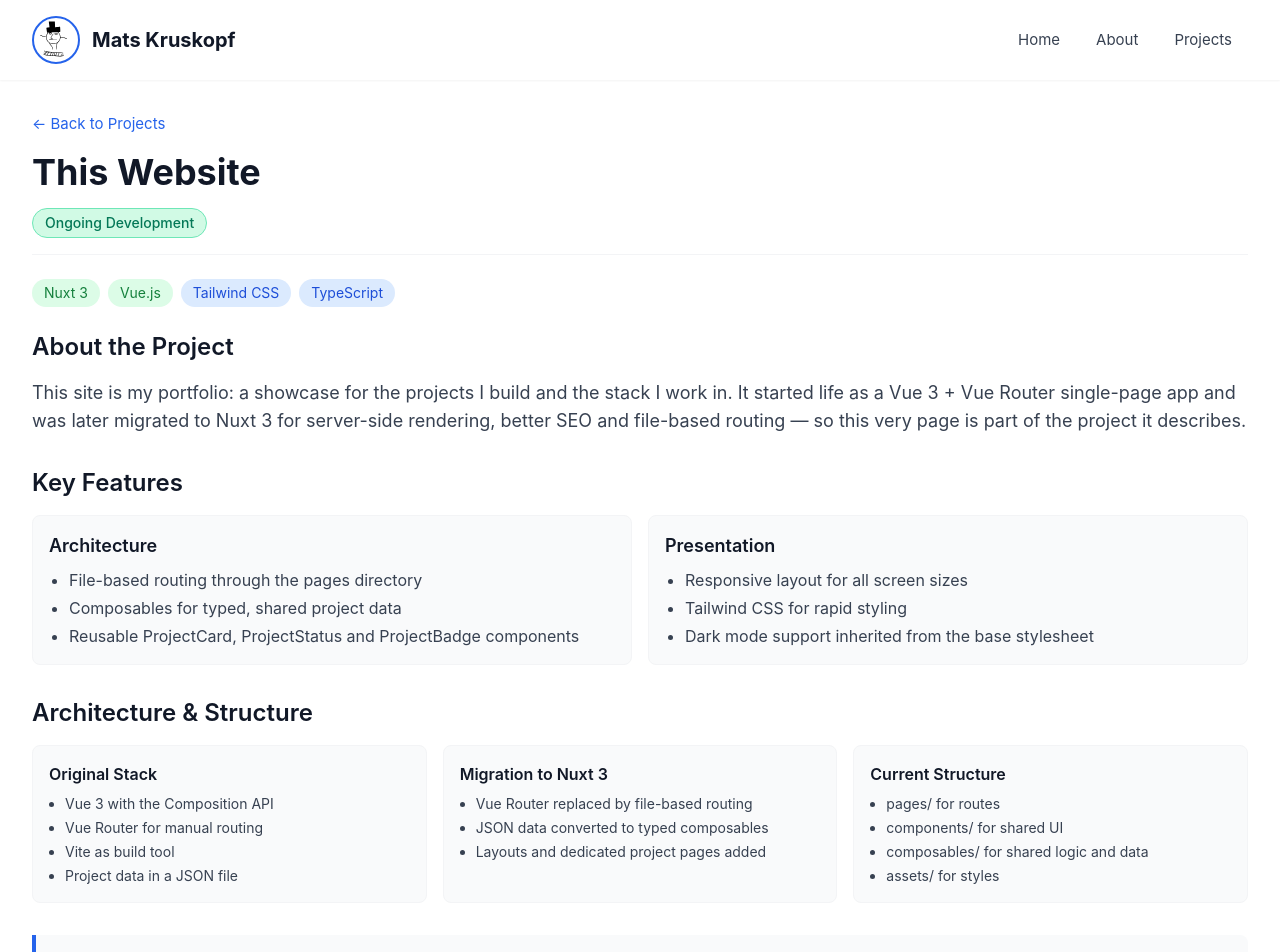
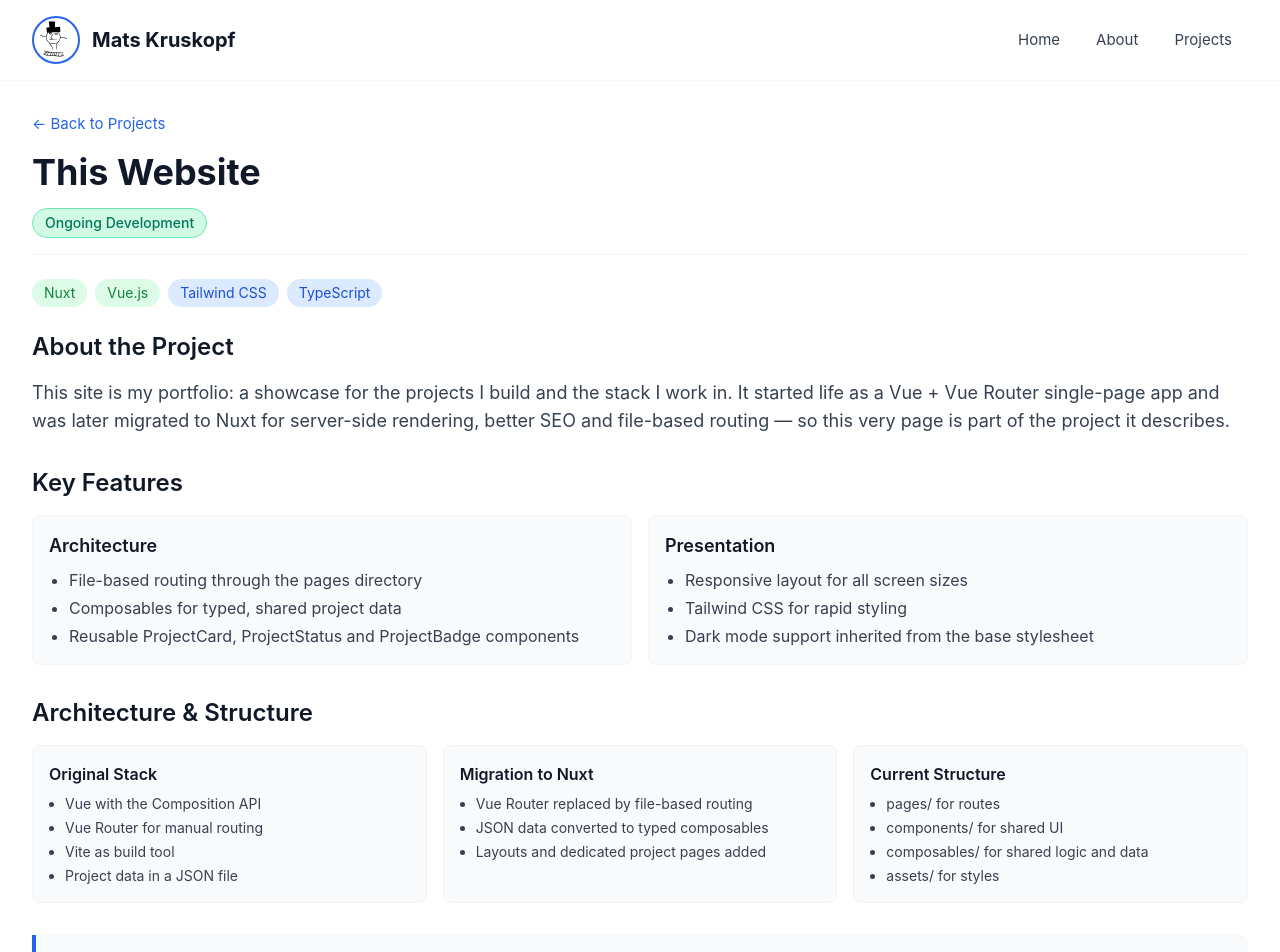
Before and after one commit to Mattan41/kruskopf-web, a Nuxt app: page /projects/kruskopf-org in a window 1280 px wide. Shown: the top 952 px of the page. Built offline with nearby package versions, Linux system fonts and the light colour scheme.

Commit message:
remove version numbers in descriptions

```diff
--- a/composables/useProjects.ts
+++ b/composables/useProjects.ts
@@ -15,9 +15,9 @@ export const useProjects = () => {
       title: 'Unseen Servant',
       slug: 'unseen-servant',
       shortDescription:
-        'A D&D 5e campaign tracker and character manager: Vue 3 front end on a Spring Boot REST API with MySQL, dual OAuth2 login and Docker deployment. My graduation thesis, still actively developed.',
+        'A D&D 5e campaign tracker and character manager: Vue front end on a Spring Boot REST API with MySQL, dual OAuth2 login and Docker deployment. My graduation thesis, still actively developed.',
       tags: [
-        'Vue.js 3',
+        'Vue.js',
         'Spring Boot',
         'MySQL',
         'OAuth2 & JWT',
@@ -38,7 +38,7 @@ export const useProjects = () => {
       tags: [
         'Next.js',
         'TypeScript',
-        'Tailwind CSS v4',
+        'Tailwind CSS',
         'Cloudflare D1 & R2',
         'Pages Functions',
         'Zustand'
@@ -53,8 +53,8 @@ export const useProjects = () => {
       slug: 'kruskopf-org',
       title: 'This Website',
       shortDescription:
-        'My portfolio, built with Nuxt 3 — file-based routing, typed composables and reusable components, migrated from a Vue 3 SPA.',
-      tags: ['Nuxt 3', 'Vue.js', 'Tailwind CSS', 'TypeScript'],
+        'My portfolio, built with Nuxt — file-based routing, typed composables and reusable components, migrated from a Vue SPA.',
+      tags: ['Nuxt', 'Vue.js', 'Tailwind CSS', 'TypeScript'],
       repoLink: 'https://github.com/Mattan41/kruskopf-web',
       link: 'https://developer.kruskopf.org',
       status: 'ongoing',
@@ -77,8 +77,8 @@ export const useProjects = () => {
       slug: '5e-encounter-builder',
       title: '5e Encounter Builder',
       shortDescription:
-        'A Vue 3 encounter builder for D&D 5e that pulls monsters from the Open5e API and keeps the combat list in local storage.',
-      tags: ['Vue.js 3', 'Open5e API', 'Local Storage'],
+        'A Vue encounter builder for D&D 5e that pulls monsters from the Open5e API and keeps the combat list in local storage.',
+      tags: ['Vue.js', 'Open5e API', 'Local Storage'],
       repoLink: 'https://github.com/Mattan41/5eEncounterBuilder',
       link: 'https://5eCombatEncounter.kruskopf.org',
       status: 'ongoing',
--- a/pages/projects/5e-encounter-builder.vue
+++ b/pages/projects/5e-encounter-builder.vue
@@ -3,7 +3,7 @@
     <ProjectSection title="About the Project">
       <ProjectProse>
         A web application for building combat encounters in the RPG system 5e,
-        built with Vue.js 3 and the Open5e API. Monsters can be browsed from the
+        built with Vue.js and the Open5e API. Monsters can be browsed from the
         API, added to a combat list or created from scratch, and the encounter
         is persisted in local storage. Search, filtering and a favourites list
         are planned next.
@@ -34,7 +34,7 @@
       <div class="grid md:grid-cols-2 gap-4">
         <ProjectInfoCard title="Frontend" heading-size="base">
           <ProjectList size="sm">
-            <li>Vue.js 3</li>
+            <li>Vue.js</li>
             <li>Vite dev and build tooling</li>
           </ProjectList>
         </ProjectInfoCard>
@@ -72,7 +72,7 @@
 import type { TagColor } from '~/composables/useProjects'
 
 const tags: { label: string; color: TagColor }[] = [
-  { label: 'Vue.js 3', color: 'blue' },
+  { label: 'Vue.js', color: 'blue' },
   { label: 'Open5e API', color: 'green' },
   { label: 'Local Storage', color: 'purple' }
 ]
--- a/pages/projects/cinema-scala.vue
+++ b/pages/projects/cinema-scala.vue
@@ -34,7 +34,7 @@
       <div class="grid md:grid-cols-3 gap-4">
         <ProjectInfoCard title="Frontend" heading-size="base">
           <ProjectList size="sm">
-            <li>Vue.js 3 with the Composition API</li>
+            <li>Vue.js with the Composition API</li>
             <li>Vue Router for navigation</li>
             <li>RESTful API integration</li>
           </ProjectList>
--- a/pages/projects/kruskopf-org.vue
+++ b/pages/projects/kruskopf-org.vue
@@ -3,9 +3,9 @@
     <ProjectSection title="About the Project">
       <ProjectProse>
         This site is my portfolio: a showcase for the projects I build and the
-        stack I work in. It started life as a Vue 3 + Vue Router single-page app
-        and was later migrated to Nuxt 3 for server-side rendering, better SEO
-        and file-based routing — so this very page is part of the project it
+        stack I work in. It started life as a Vue + Vue Router single-page app
+        and was later migrated to Nuxt for server-side rendering, better SEO and
+        file-based routing — so this very page is part of the project it
         describes.
       </ProjectProse>
     </ProjectSection>
@@ -36,14 +36,14 @@
       <div class="grid md:grid-cols-3 gap-4">
         <ProjectInfoCard title="Original Stack" heading-size="base">
           <ProjectList size="sm">
-            <li>Vue 3 with the Composition API</li>
+            <li>Vue with the Composition API</li>
             <li>Vue Router for manual routing</li>
             <li>Vite as build tool</li>
             <li>Project data in a JSON file</li>
           </ProjectList>
         </ProjectInfoCard>
 
-        <ProjectInfoCard title="Migration to Nuxt 3" heading-size="base">
+        <ProjectInfoCard title="Migration to Nuxt" heading-size="base">
           <ProjectList size="sm">
             <li>Vue Router replaced by file-based routing</li>
             <li>JSON data converted to typed composables</li>
@@ -84,7 +84,7 @@
 import type { TagColor } from '~/composables/useProjects'
 
 const tags: { label: string; color: TagColor }[] = [
-  { label: 'Nuxt 3', color: 'green' },
+  { label: 'Nuxt', color: 'green' },
   { label: 'Vue.js', color: 'green' },
   { label: 'Tailwind CSS', color: 'blue' },
   { label: 'TypeScript', color: 'blue' }
--- a/pages/projects/unseen-servant.vue
+++ b/pages/projects/unseen-servant.vue
@@ -6,8 +6,8 @@
         management application for tabletop RPG groups playing Dungeons &
         Dragons 5e. Originally built as my graduation thesis project at
         IT-Högskolan, it is still actively maintained as a hobby project — a Vue
-        3 frontend on a modular Spring Boot REST API backed by MySQL,
-        self-hosted on a local mini-PC and exposed through a Cloudflare Tunnel.
+        frontend on a modular Spring Boot REST API backed by MySQL, self-hosted
+        on a local mini-PC and exposed through a Cloudflare Tunnel.
       </ProjectProse>
     </ProjectSection>
 
@@ -35,7 +35,7 @@
       <div class="grid md:grid-cols-3 gap-4">
         <ProjectInfoCard title="Frontend" heading-size="base">
           <ProjectList size="sm">
-            <li>Vue 3 with the Composition API</li>
+            <li>Vue with the Composition API</li>
             <li>Pinia for centralised client state</li>
             <li>Tailwind CSS and Vite</li>
             <li>Axios interceptors for JWT handling</li>
@@ -107,7 +107,7 @@
 import type { TagColor } from '~/composables/useProjects'
 
 const tags: { label: string; color: TagColor }[] = [
-  { label: 'Vue.js 3', color: 'blue' },
+  { label: 'Vue.js', color: 'blue' },
   { label: 'Spring Boot', color: 'green' },
   { label: 'MySQL', color: 'purple' },
   { label: 'OAuth2 & JWT', color: 'red' },
```
Also changed, not shown: 1 other file (tests, documents, lock files or other folders).
